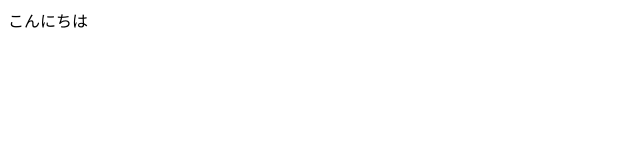
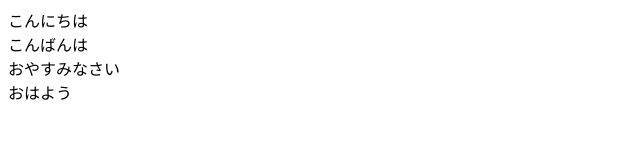
Before and after one commit to hattoriatsunori/lp-practice-static, a plain HTML site: page public/index.html in a window 1280 px wide. Shown: the whole page, without its empty margins (0-640 px from the left). Drawn offline with Linux system fonts and the light colour scheme.

Commit message:
HTMLを修正

```diff
--- a/public/index.html
+++ b/public/index.html
@@ -7,6 +7,9 @@
     <title>テストページ</title>
 </head>
 <body>
-    こんにちは
+    こんにちは<br>
+    こんばんは<br>
+    おやすみなさい<br>
+    おはよう
 </body>
 </html>
```
Also changed, not shown: 1 other file.
